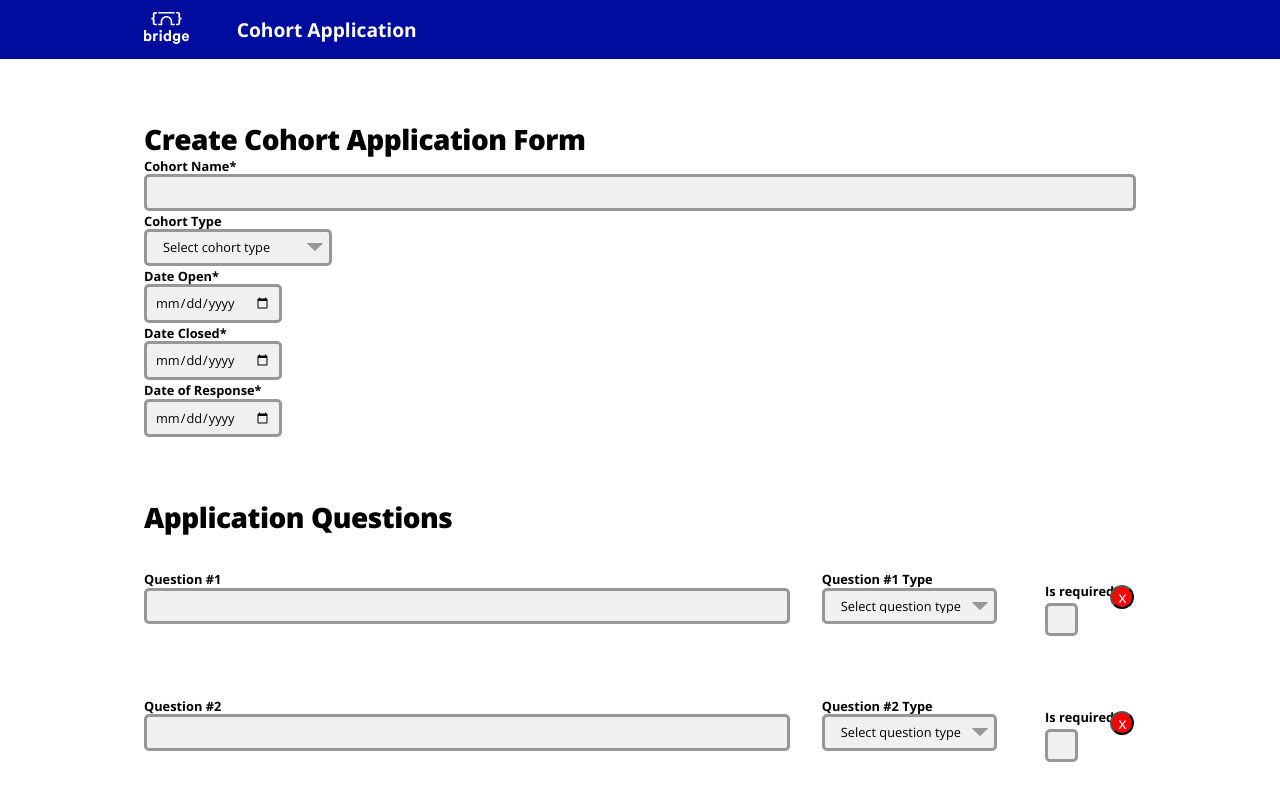
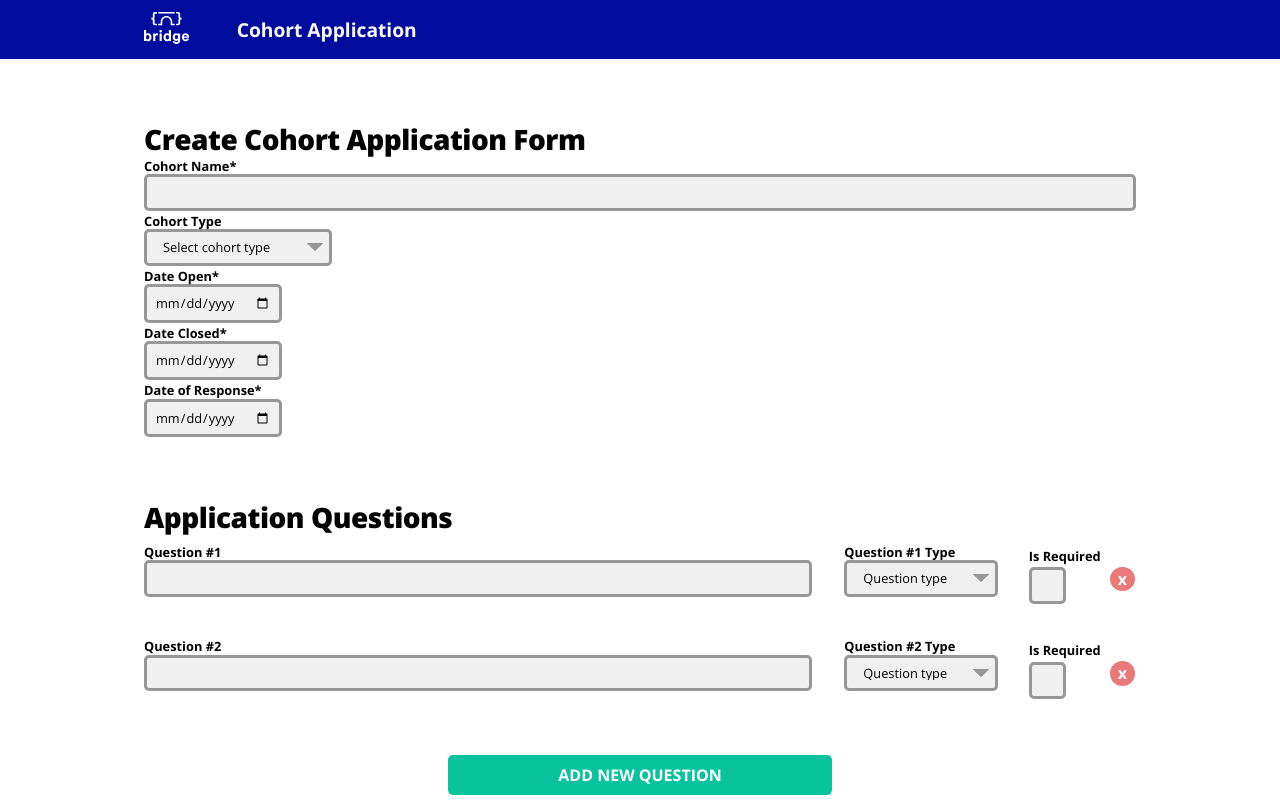
Before and after one commit to bridge-school/applications-frontend, a React (Create React App) app: page /admin/create in a window 1280 px wide. Shown: the top 800 px of the page. Built offline with nearby package versions, Linux system fonts and the light colour scheme.

Commit message:
Application Questions styles

```diff
--- a/src/components/AddQuestions.js
+++ b/src/components/AddQuestion.js
@@ -1,19 +1,13 @@
 import React from 'react';
 import styled from 'styled-components';
 import PropTypes from 'prop-types';
-import Input from '../components/Input';
-import Dropdown from '../components/Dropdown';
-import Checkbox from '../components/CheckBox';
-
-const QuestionContainer = styled.div`
-  display: block;
-  width: 100%;
-`;
+import Input from './Input';
+import Dropdown from './Dropdown';
+import Checkbox from './CheckBox';
 
 const QuestionOuterWrapper = styled.div`
   display: flex;
-  justify-content: flex-start;
-  align-items: center;
+  align-items: flex-start;
   padding: ${props => props.theme.padding} 0;
   width: 100%;
 `;
@@ -24,29 +18,32 @@
 `;
 
 const DropdownWrapper = styled.div`
-  width: 19%;
-  margin-right: 2rem;
+  width: 10em;
+  margin-right: 0.9rem;
 `;
 
 const CheckboxWrapper = styled.div`
-  width: 8%;
-`;
-
-const ButtonWrapper = styled.div`
-  width: 3%;
+  width: 5em;
+  margin-top: -2.2rem;
 `;
 
 const ButtonElem = styled.button`
-  width: 24px;
-  height: 24px;
-  display: block;
+  && {
+    padding: 0.25em 0.5em 0.3em;
+    margin: 1.5rem 0 0 1em;
     border-radius: 50%;
-  background: #f00;
+    border: 1px solid;
+    font-weight: bold;
+    line-height: 1;
+    background: #e87a7a;
     color: white;
+    &:hover {
+      background: #d81919;
+    }
+  }
 `;
 
-export default function AddQuestions({
-  fields,
+export default function AddQuestion({
   handleChange,
   handleRemoveQuestion,
   data,
@@ -70,7 +67,7 @@
           value={data.type}
           data={{
             description: `Question #${index + 1} Type`,
-            placeholder: 'Select question type',
+            placeholder: 'Question type',
             items: [
               {
                 label: 'short answer',
@@ -101,7 +98,7 @@
             type: 'checkbox',
             items: [
               {
-                label: 'Is required?',
+                label: 'Is Required',
                 value: data.ifRequired,
                 handleChange: handleChangeAtIndex('ifRequired'),
               },
@@ -109,20 +106,20 @@
           }}
         />
       </CheckboxWrapper>
-      <ButtonWrapper>
+
       <ButtonElem
         title="Delete Question"
         onClick={e => handleRemoveQuestion(data.id, e)}
       >
         x
       </ButtonElem>
-      </ButtonWrapper>
     </QuestionOuterWrapper>
   );
 }
 
-AddQuestions.propTypes = {
-  fields: PropTypes.array,
+AddQuestion.propTypes = {
+  data: PropTypes.object,
+  index: PropTypes.number,
   handleChange: PropTypes.func,
   handleAddNewQuestion: PropTypes.func,
   handleRemoveQuestion: PropTypes.func,
--- a/src/components/CheckBox.js
+++ b/src/components/CheckBox.js
@@ -28,7 +28,7 @@
   white-space: nowrap;
   &::before {
     color: ${props => props.theme.grey};
-    font-size: 1.3em;
+    font-size: 1.15rem;
     padding: ${props => props.theme.padding};
     margin-right: ${props => props.theme.padding};
     border-radius: ${props => props.theme.borderRadius};
@@ -40,7 +40,6 @@
 `;
 
 const CheckboxInput = styled.input`
-  padding: ${props => props.theme.padding};
   cursor: pointer;
   opacity: 0;
   position: relative;
--- a/src/views/CreateCohortForm.js
+++ b/src/views/CreateCohortForm.js
@@ -4,7 +4,7 @@
 import Button from '../components/Button';
 import Input from '../components/Input';
 import Dropdown from '../components/Dropdown';
-import AddQuestions from '../components/AddQuestions';
+import AddQuestions from '../components/AddQuestion';
 import { connect } from 'react-redux';
 import { createCohort } from '../store/actions';
 import PropTypes from 'prop-types';
```
Lines whose indentation alone changed are shown as unchanged.
